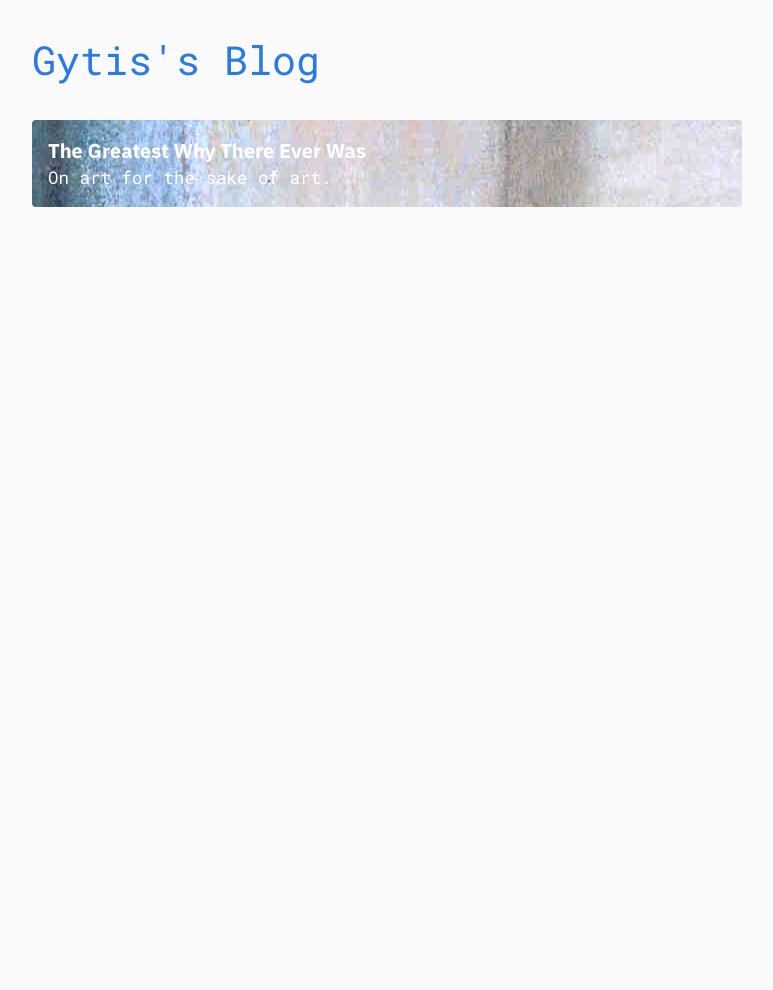
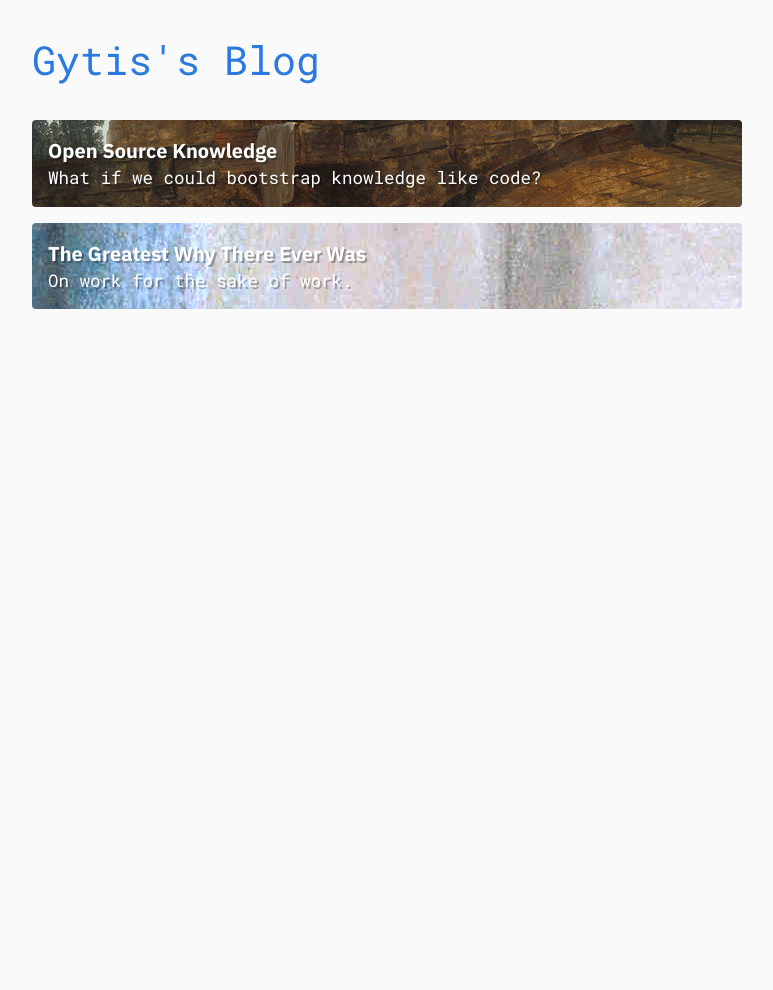
Before and after one commit to gytdau/blog, a Jekyll site: the page built from index.md, in a window 1280 px wide. Shown: the whole page, without its empty margins (253-1026 px from the left). Built offline with Jekyll 4.4.1, drawn with Linux system fonts in a browser that asks for light colours.

Commit message:
Added new post, Open Source Knowledge

```diff
--- a/_layouts/post.html
+++ b/_layouts/post.html
@@ -2,7 +2,7 @@
 layout: default
 ---
 
-<header class="post-header" style="background-image:  {{page.bg}};">
+<header class="post-header" style="background: {{page.bg}};">
   <div class="wrapper">
     <h1 class="post-title p-name" itemprop="name headline">{{ page.title | escape }}</h1>
     <p class="post-meta">
--- a/_posts/2018-09-13-The-Greatest-Why-There-Ever-Was.md
+++ b/_posts/2018-09-13-The-Greatest-Why-There-Ever-Was.md
@@ -1,7 +1,7 @@
 ---
 layout: post
 title:  "The Greatest Why There Ever Was"
-summary: "On art for the sake of art."
+summary: "On work for the sake of work."
 bg: "url('/assets/DT1044.jpg')"
 ---
 
--- /dev/null
+++ b/_posts/2018-09-22-Open-Source-Knowledge.md
@@ -0,0 +1,23 @@
+---
+layout: post
+title:  "Open Source Knowledge"
+summary: "What if we could bootstrap knowledge like code?"
+bg: "url('/assets/img2.jpg')"
+---
+Technology today is great at answering specific, specialized questions. Experts on, say, cooking, write articles, make videos, or write books, all of which is well indexed, and you can find it through a Google search.
+
+But forming a question is half the battle. Say you want to learn to cook; you can get help instantly by looking it up. But what prompts you to learn to cook? If you learned to cook for whatever reason, and it ended up being pretty helpful, what says that there isn't a whole gold mine of questions that you never thought of asking?
+
+Everyone understands how to learn what they don't know. But how can you learn things that you aren't even aware you should know? You're blind to the gaps in your understanding, and think your knowledge is far more complete than it really is. Just think how much pain could be alleviated by someone taking a look at your situation and giving you a list of topics or ideas that you should look into, even if they don't include any actual notes or information beyond that list. I would guess almost all of it.
+
+This is a huge, fundamental problem that looms over the state of knowledge today. We've gotten really good at addressing a lack of information to the first power, but we're terrible when it's to the second power — a lack of information about a lack of information.
+
+The way to fix that is to explore. Exploring might yield nothing at all, or it might yield pointers that are so valuable that they change your entire life. The trick is that you don't know what you'll get from exploring until you do it, and so deciding on whether or not you should explore often doesn't make sense at all.
+
+But we can design a system to enable exploration - we can find a way to copy a small set of knowledge from someone else and start improving, changing, and growing it. It's like adding a starter culture to a substrate - a tiny speck of new information that can then blossom into something far bigger than it once was.
+
+Although far from the optimal solution, publishing a directory of your knowledge for everyone to see is the first, primitive step. If everyone published their notebooks, journals, and thoughts, you could see someone you like or even feel is a good enough peer, look at their notes, and figure out if you can copy any strategies, observations or skills.
+
+I'm publishing my own catalog of ideas and values through [my own directory](http://directory.gytis.co), but the idea is primordial and experimental. You can help by sharing your own Evernote notebook, or make your own wiki, or just by posting the scattered documents you have of random book reviews and life lessons. Maybe some smart people will eventually figure out a way to leverage AI to point out things other people know and you don't.
+
+Whatever happens, we can finally start doing to knowledge what we did so successfully to code - ruthlessly open sourcing it and removing all barriers to entry. And on a mass scale, everybody could start knowing what they never would've known.
--- a/_sass/minima/_layout.scss
+++ b/_sass/minima/_layout.scss
@@ -61,17 +61,6 @@
   margin-bottom: 2rem;
 }
 
-@keyframes post-link-move {
-  0% {
-    background-position: 0 0;
-  }
-  50% {
-    background-position: 0px 100%;
-  }
-  100% {
-    background-position: 0 0;
-  }
-}
 
 
 .post-link {
@@ -83,7 +72,7 @@
   font-weight: 800;
   margin-bottom: 1rem;
   transition: transform ease-in-out 0.1s;
-  animation: post-link-move 200s linear infinite;
+  text-shadow: 2px 2px 0px rgba(0, 0, 0, 0.3);
   &:hover {
     transform: scale(1.05);
   }
```
Also changed, not shown: assets/img2.jpg (added).
